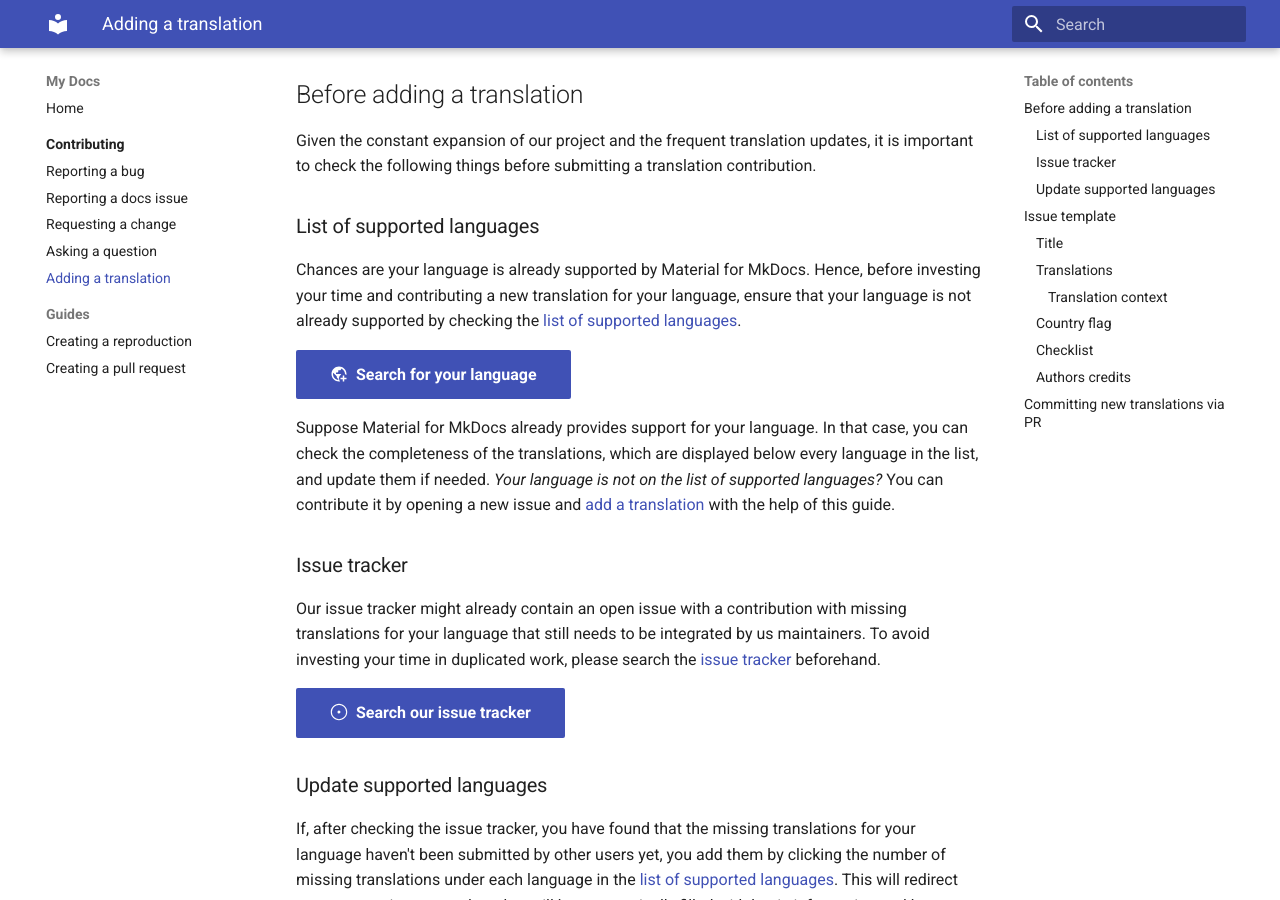
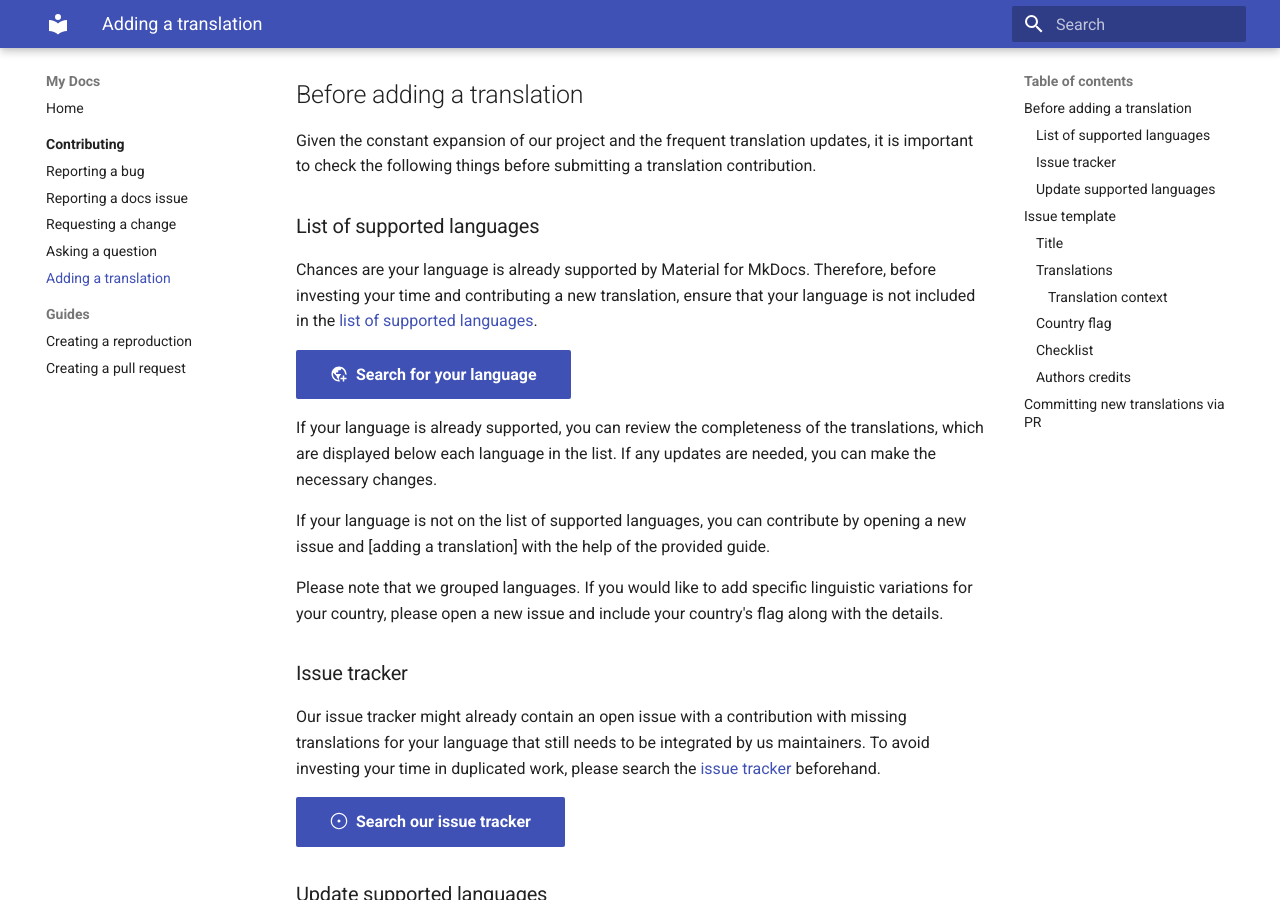
Before and after one commit to katharinalisalin/demo-bug-template, an MkDocs documentation site: the page built from docs/contributing/adding-a-translation.md, in a window 1280 px wide and 900 px high, scrolled down 322 px. Built offline with MkDocs 1.6.1 and Material for MkDocs 9.7.7, drawn with Linux system fonts in a browser that asks for light colours.

Commit message:
Updated templates and docs

```diff
--- a/docs/contributing/adding-a-translation.md
+++ b/docs/contributing/adding-a-translation.md
@@ -17,21 +17,26 @@ contribution.
 
 ### List of supported languages
 
-Chances are your language is already supported by Material for MkDocs. Hence,
-before investing your time and contributing a new translation for your language,
-ensure that your language is not already supported by checking the
-[list of supported languages].
+Chances are your language is already supported by Material for MkDocs. Therefore,
+before investing your time and contributing a new translation, ensure that your
+language is not included in the [list of supported languages].
 
 [:material-earth-plus:&nbsp; Search for your language][Search for your language]{ .md-button .md-button--primary }
 
   [list of supported languages]: https://squidfunk.github.io/mkdocs-material/setup/changing-the-language/#site-language
   [Search for your language]: https://squidfunk.github.io/mkdocs-material/setup/changing-the-language/#site-language
 
-Suppose Material for MkDocs already provides support for your language. In that
-case, you can check the completeness of the translations, which are displayed
-below every language in the list, and update them if needed. _Your language is
-not on the list of supported languages?_ You can contribute it by opening a new
-issue and [add a translation] with the help of this guide.
+If your language is already supported, you can review the completeness of the
+translations, which are displayed below each language in the list. If any
+updates are needed, you can make the necessary changes.
+
+If your language is not on the list of supported languages, you can contribute
+by opening a new issue and [adding a translation] with the help of the provided
+guide.
+
+Please note that we grouped languages. If you would like to add specific
+linguistic variations for your country, please open a new issue and include your
+country's flag along with the details.
 
   [Add a translation]: https://github.com/squidfunk/mkdocs-material/issues/new?assignees=&labels=change+request&template=04-add-a-translation.yml&title=Add+translations+for+...
 
```
Also changed, not shown: 1 other file.
